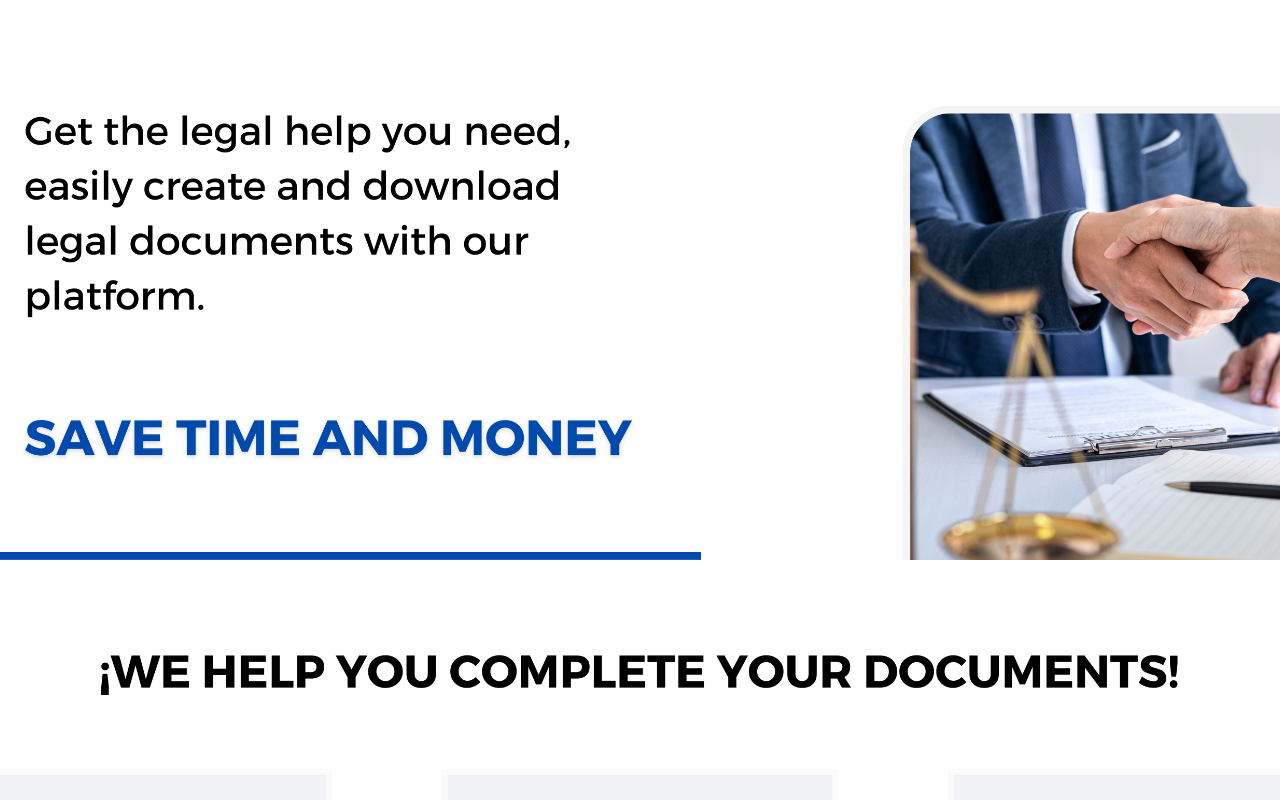
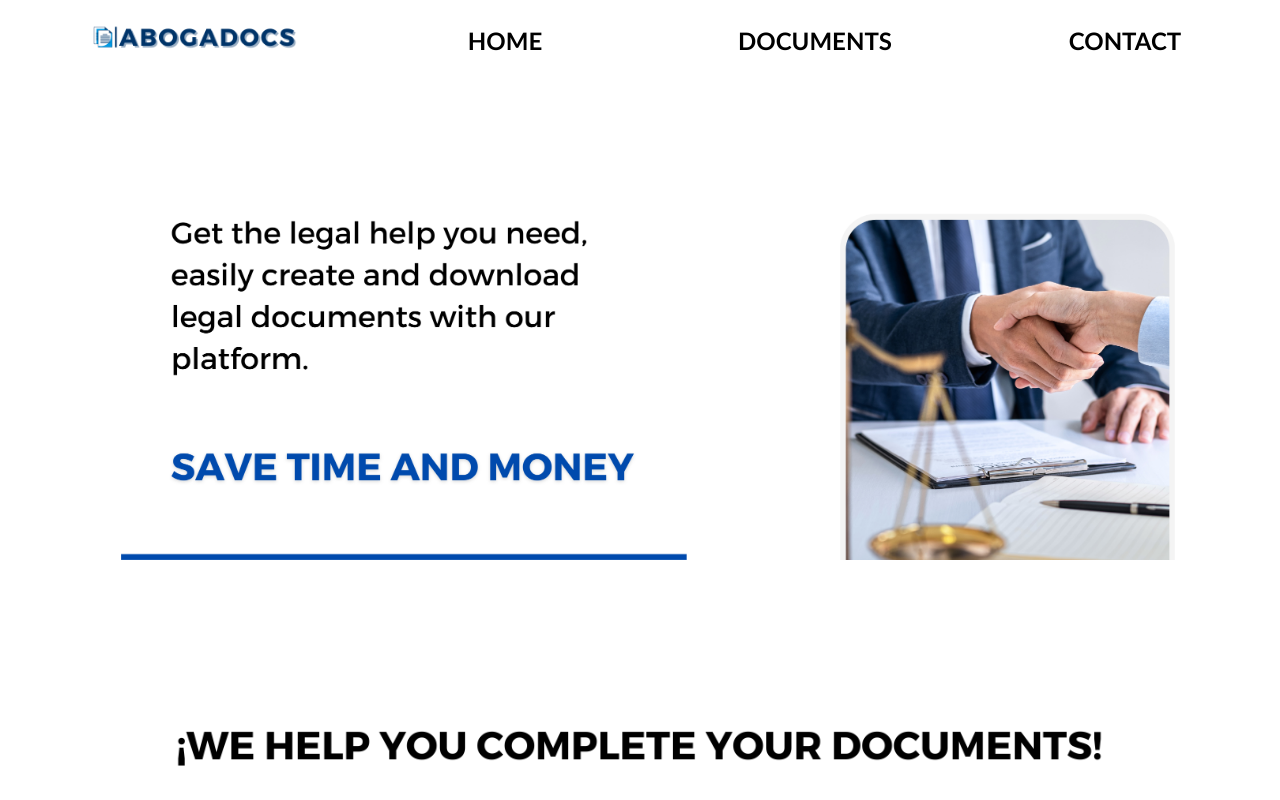
Before and after one commit to Juliangarciam13/Abogadocs, a plain HTML site: page index.html in a window 1280 px wide. Shown: the top 800 px of the page. Drawn offline with Linux system fonts and the light colour scheme.

Commit message:
The navigation menu was created and the sizes of the divs were modified

```diff
--- a/index.css
+++ b/index.css
@@ -2,24 +2,71 @@ body {
     margin: 0;
     padding: 0;
 }
+
+header {
+    width: 100%;
+    height: 20vh;
+    margin: 0;
+    padding: 0;
+}
+
+ul li a {
+    text-decoration: none;
+    color: black;
+}
+
+a:hover {
+    color: #039BE5;
+}
+
+li img:hover {
+    transform: translateX(15px);
+}
+
+li img {
+    width: 70%;
+    height: 70%;
+    transition: transform 0.3s ease;
+}
+
 #BannerInitial {
     background-image: url('./Media/BannerInitial.png');
     background-size: cover;
     background-position: bottom center;
-    height: 70vh;
+    height: 50vh;
     width: 100%;
 }
+
 #BannerStatistics {
     background-image: url('./Media/BannerStatistics.png');
     background-size: cover;
     background-position: bottom center;
-    height: 70vh;
+    height: 60vh;
     width: 100%;
 }
+
 #BannerWCU {
     background-image: url('./Media/whyChooseUs.png');
     background-size: cover;
     background-position: bottom center;
-    height: 70vh;
+    height: 50vh;
     width: 100%;
 }
+
+.Menu {
+    margin: 0;
+    height: 10vh;
+    font-size: 150%;
+    font-family:'Gill Sans', 'Gill Sans MT', Calibri, 'Trebuchet MS', sans-serif;
+    font-weight: 600;
+    color: black;
+    display: flex;
+    flex-direction: row;
+    align-items: center;
+    list-style: none;
+}
+
+.Menu li {
+    width: 25%;
+    text-align:center;
+}
--- a/index.html
+++ b/index.html
@@ -7,13 +7,25 @@
 </head>
 
 <body>
+    <header>
+        <div id="navigation">
+            <nav>
+                <ul class="Menu">
+                    <li><a href="./index.html" target="_blank"><img src="./Media/LogoAbogadocs.PNG" alt="abogadocs"></a></li>
+                    <li><a href="./index.html" target="_blank">HOME</a></li>
+                    <li><a href="./documents.html" target="_blank">DOCUMENTS</a></li>
+                    <li><a href="./documents.html" target="_blank">CONTACT</a></li>
+                </ul>
+            </nav>
+        </div>
+    </header>
     <div class="Banner">
         <div id="BannerInitial">
 
-        </div>
+        </div><br><br><br><br><br>
         <div id="BannerStatistics">
 
-        </div>
+        </div><br><br><br><br><br>
         <div id="BannerWCU">
 
         </div>
```
